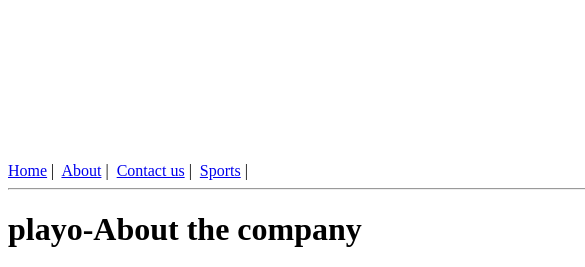
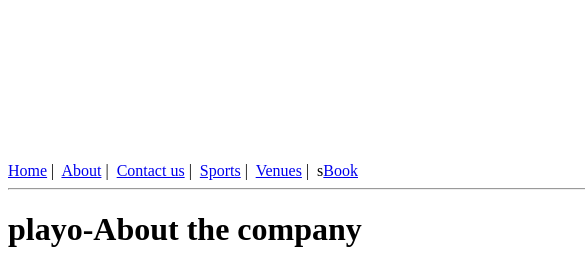
Before and after one commit to AnushaChougoni/playo-v1, a plain HTML site: page about.html in a window 1280 px wide. Shown: the top 267 px of the page, 0-585 px from the left. Drawn offline with Linux system fonts and the light colour scheme.

Commit message:
Update about.html

```diff
--- a/about.html
+++ b/about.html
@@ -12,6 +12,9 @@
         <a href="about.html">About</a>&nbsp;|&nbsp;
         <a href="contact.html">Contact us</a>&nbsp;|&nbsp;
         <a href="sportslist.html">Sports</a>&nbsp;|&nbsp;
+        <a href="venuedetails.html">Venues</a>&nbsp;|&nbsp;
+        s<a href="Book.html">Book</a>&nbsp;
+
 
     </header><hr>
     <b>
```
